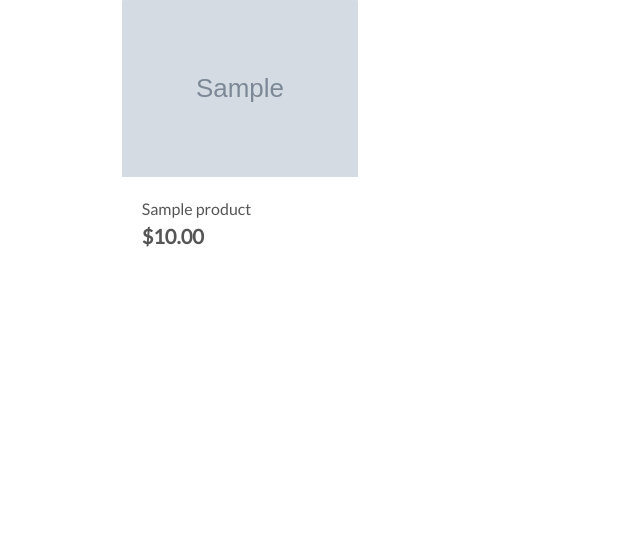
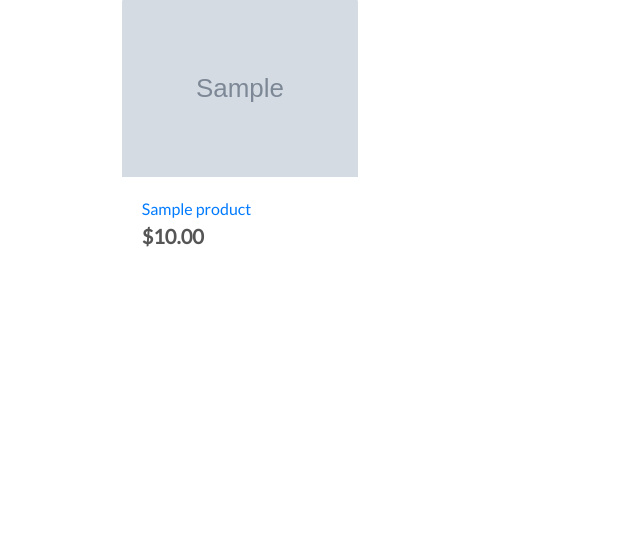
Before and after one commit to Silver25/creative-spark, a Django app: page /products/ in a window 1280 px wide. Shown: the part 252-800 px from the top of the page, without its empty margins (0-640 px from the left). Run offline with Django 3.2, Linux system fonts and the light colour scheme; tables that the repository leaves empty hold one stand-in row (values such as "Sample post"); grey boxes marked "Sample" are stand-in pictures; some libraries are stand-ins or nearby versions.

Commit message:
Create links to access single product page

```diff
--- a/products/templates/products/products.html
+++ b/products/templates/products/products.html
@@ -35,18 +35,19 @@
                         <div class="card h-100 border-0">
 
                         {% if product.image %}<!-- loop creates product image -->
-                            <a href="">
+                            <a href="{% url 'product_detail' product.id %}">
                                 <img class="card-img-top img-fluid" src="{{ product.image.url }}" alt="{{ product.name }}">
                             </a>
                             {% else %}
-                            <a href="">
+                            <a href="{% url 'product_detail' product.id %}">
                                 <img class="card-img-top img-fluid" src="{{ MEDIA_URL }}noimage.png" alt="{{ product.name }}">
                             </a>
                         {% endif %}
 
 
                             <div class="card-body pb-0"><!-- product name -->
-                                <p class="mb-0">{{ product.name }}</p>
+                                <p class="mb-0">
+                                    <a href="{% url 'product_detail' product.id %}">{{ product.name }}</a></p>
                             </div>
 
 
```
